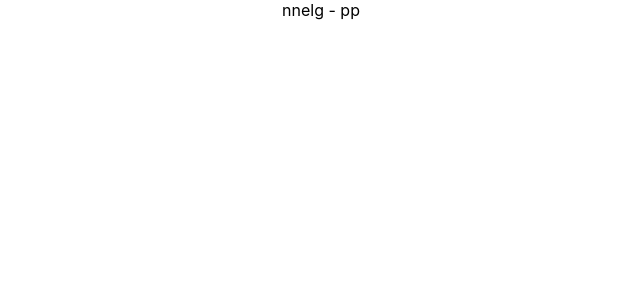
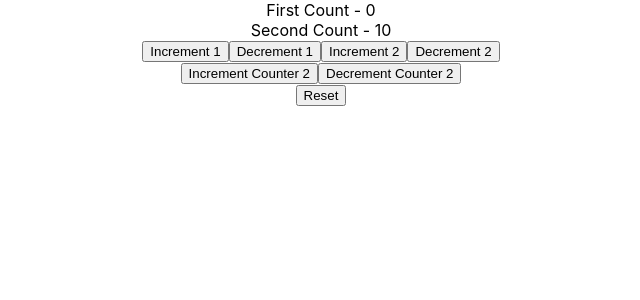
Before and after one commit to glennpck/reactPractise, a React (Create React App) app in the folder reacthook/: page / in a window 1280 px wide. Shown: the top 300 px of the page, without its empty margins (319-959 px from the left). Built offline with nearby package versions, Linux system fonts and the light colour scheme.

Commit message:
useReducer complex state + action

```diff
--- a/reacthook/src/App.js
+++ b/reacthook/src/App.js
@@ -11,6 +11,8 @@
 import IntervalHookCounter from './components/IntervalHookCounter';
 import DataFetching from './components/DataFetching';
 import ComponentC from './components/ComponentC';
+import CounterOne from './components/CounterOne';
+import CounterTwo from './components/CounterTwo';
 
 
 export const UserContext = React.createContext()
@@ -19,11 +21,13 @@
 function App() {
   return (
     <div className="App">
-      <UserContext.Provider value={'nnelg'}>
+      <CounterTwo />
+      {/* <CounterOne /> */}
+      {/* <UserContext.Provider value={'nnelg'}>
         <ChannelContext.Provider value={'pp'}>
           <ComponentC />
         </ChannelContext.Provider>
-      </UserContext.Provider>
+      </UserContext.Provider> */}
 
       {/* <DataFetching /> */}
       {/* <IntervalHookCounter /> */}
--- /dev/null
+++ b/reacthook/src/components/CounterOne.js
@@ -0,0 +1,31 @@
+import React, {useReducer} from 'react'
+
+const initialState = 0
+const reducer = (state, action) => {
+    switch(action) {
+        case 'increment':
+            return state + 1
+        case 'decrement':
+            return state - 1
+        case 'reset':
+            return initialState
+        default:
+            return state
+    }
+}
+
+function CounterOne() {
+
+    const [count, dispatch] = useReducer(reducer, initialState)
+
+  return (
+    <div>
+      <div>Count - {count}</div>
+      <button onClick={() => dispatch('increment')}>Increment</button>
+      <button onClick={() => dispatch('decrement')}>Decrement</button>
+      <button onClick={() => dispatch('reset')}>Reset</button>
+    </div>
+  )
+}
+
+export default CounterOne
--- /dev/null
+++ b/reacthook/src/components/CounterTwo.js
@@ -0,0 +1,46 @@
+import React, {useReducer} from 'react'
+
+const initialState = {
+    firstCounter: 0,
+    secondCounter: 10
+}
+const reducer = (state, action) => {
+    switch(action.type) {
+        case 'increment':
+            return {...state, firstCounter: state.firstCounter + action.value}
+        case 'decrement':
+            return {...state, firstCounter: state.firstCounter - action.value}
+        case 'increment2':
+            return {...state, secondCounter: state.secondCounter + action.value}
+        case 'decrement2':
+            return {...state, secondCounter: state.secondCounter - action.value}
+        case 'reset':
+            return initialState
+        default:
+            return state
+    }
+}
+
+function CounterTwo() {
+
+    const [count, dispatch] = useReducer(reducer, initialState)
+
+  return (
+    <div>
+      <div>First Count - {count.firstCounter}</div>
+      <div>Second Count - {count.secondCounter}</div>
+      <button onClick={() => dispatch({type: 'increment', value: 1})}>Increment 1</button>
+      <button onClick={() => dispatch({type: 'decrement', value: 1})}>Decrement 1</button>
+      <button onClick={() => dispatch({type: 'increment', value: 2})}>Increment 2</button>
+      <button onClick={() => dispatch({type: 'decrement', value: 2})}>Decrement 2</button>
+      <div>
+        <button onClick={() => dispatch({type: 'increment2', value: 1})}>Increment Counter 2</button>
+        <button onClick={() => dispatch({type: 'decrement2', value: 1})}>Decrement Counter 2</button>
+      </div>
+
+      <button onClick={() => dispatch({type: 'reset'})}>Reset</button>
+    </div>
+  )
+}
+
+export default CounterTwo
```
